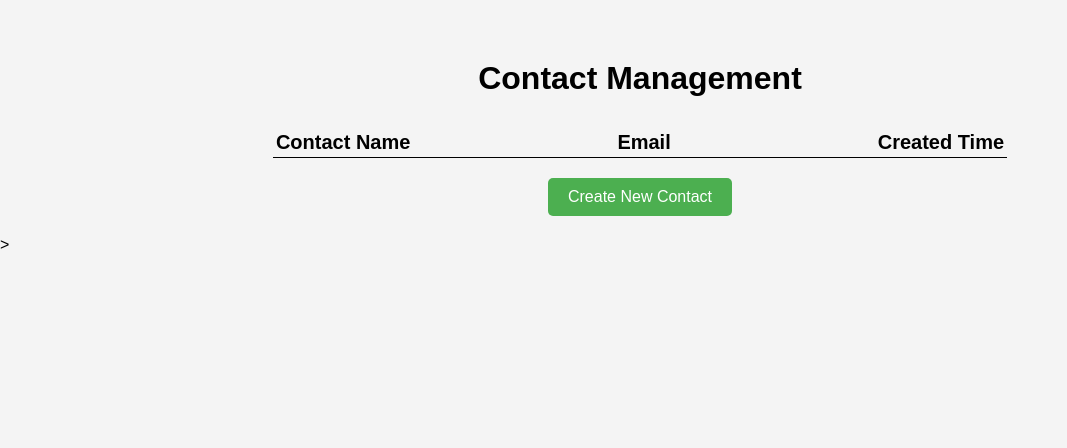
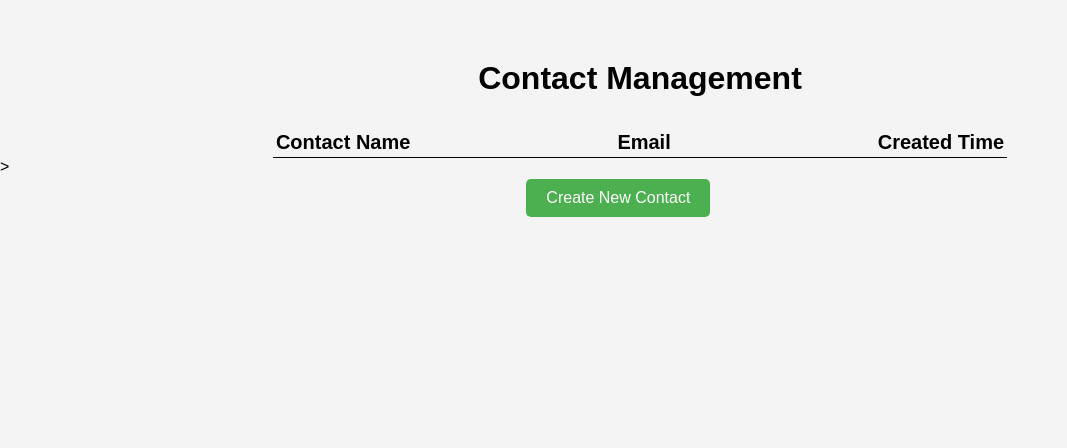
Before and after one commit to arunprasathjayaprakash/Arunprasath_jayaprakash, a Django app: page / in a window 1280 px wide. Shown: the top 448 px of the page, without its empty margins (0-1067 px from the left). Run offline with Django 4.2, Linux system fonts and the light colour scheme.

Commit message:
Added button action

```diff
--- a/arunprasath_jayaprakash/website/static/style.css
+++ b/arunprasath_jayaprakash/website/static/style.css
@@ -13,7 +13,7 @@ h1 {
     padding: 10px 20px;
 }
 
-button {
+/*a.button {
     display: block;
     margin: 20px auto;
     padding: 10px 20px;
@@ -23,9 +23,29 @@ button {
     border-radius: 5px;
     cursor: pointer;
     font-size: 16px;
+}*/
+
+a.button {
+    appearance: button;
+    text-decoration: none;
+    display: button;
+    margin: 20px;
+    padding: 10px 20px;
+    background-color: #4caf50;
+    color: white;
+    border: none;
+    border-radius: 5px;
+    cursor: pointer;
+    font-size: 16px;
+    margin: 0;
+    position: absolute;
+   top: 20%;
+   right: 44.5%;
+   -ms-transform: translateY(50%);
+   transform: translateY(50%);
 }
 
-button:hover {
+a.button:hover {
     background-color: #45a049;
 }
 
--- a/arunprasath_jayaprakash/website/templates/base.html
+++ b/arunprasath_jayaprakash/website/templates/base.html
@@ -27,9 +27,9 @@
       <td class="space"><b>Created Time</b></td>
     </tr>
   </table>
-<button type="button" onclick="/create">Create New Contact</button>
-{% block content%}
-{% endblock %}
+<a class="button" href="/create">Create New Contact</a>
+<!--{% block content%}-->
+<!--{% endblock %}-->
 <footer>
   <p>&copy;<a>Created by Arun Prasath Jayaprakash</a></p>
 </footer>
--- a/arunprasath_jayaprakash/website/templates/base_genric_template.html
+++ b/arunprasath_jayaprakash/website/templates/base_genric_template.html
@@ -1,4 +1,3 @@
-{% extends "base.html" %}
 
 {% block content %}
   <p>The library has the following record counts:</p>
--- a/arunprasath_jayaprakash/website/templates/new_contact_page.html
+++ b/arunprasath_jayaprakash/website/templates/new_contact_page.html
@@ -1,4 +1,4 @@
-{% extends "base.html" %}
+
 
 {% block content %}
   <h1>Create contact Here</h1>
```
